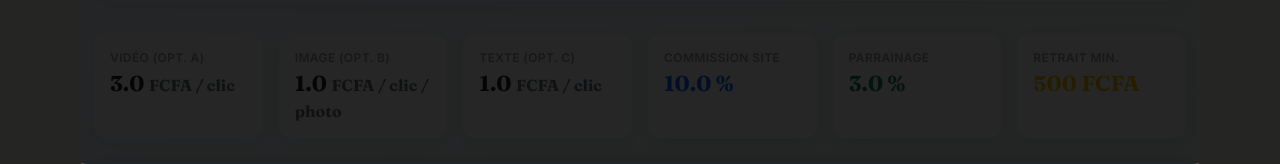
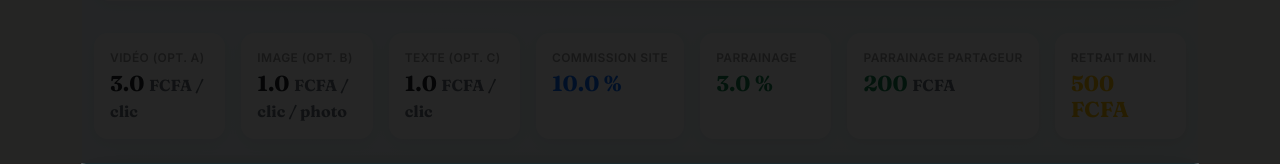
Before and after one commit to Mod617/Pubwek, a Flask app: page /admin/settings in a window 1280 px wide. Shown: the part 264-428 px from the top of the page. Run offline with Flask 3, Linux system fonts and the light colour scheme; the visitor is signed in with stand-in values (Sample User, id 1); data comes from the database, SQL or seed files in the repository; parts of the project's set-up code (start-up, migrations or seed data) failed here and were passed over; some libraries are stand-ins or nearby versions.

Commit message:
Update admin_settings.html

```diff
--- a/templates/admin_settings.html
+++ b/templates/admin_settings.html
@@ -250,6 +250,15 @@
                 </div>
             </div>
         </div>
+        <!-- 🆕 Carte récapitulative : parrainage partageur → partageur -->
+        <div class="col-6 col-md">
+            <div class="card stat-card">
+                <div class="card-body p-3">
+                    <small class="fw-semibold d-block text-truncate">Parrainage Partageur</small>
+                    <h4 class="fw-bold text-success mt-1 mb-0">{{ config.referral_reward_partageur_fixe | int }} <span class="fs-6 text-secondary">FCFA</span></h4>
+                </div>
+            </div>
+        </div>
         <div class="col-12 col-md">
             <div class="card stat-card">
                 <div class="card-body p-3">
@@ -381,7 +390,21 @@
                                 <input type="number" step="0.1" min="0" max="100" class="form-control" id="referral_reward_rate" name="referral_reward_rate" value="{{ config.referral_reward_rate }}" required>
                                 <span class="input-group-text">% d'affiliation</span>
                             </div>
-                            <div class="form-text small">Pourcentage de commission reversé au parrain lors du premier achat de son filleul.</div>
+                            <div class="form-text small">Pourcentage de commission reversé au parrain lors du premier achat de son filleul (parrainage d'un annonceur).</div>
+                        </div>
+
+                        <!-- 🆕 Parrainage partageur → partageur : montant fixe -->
+                        <div class="mb-3">
+                            <label for="referral_reward_partageur_fixe" class="form-label">
+                                Parrainage Partageur → Partageur (FCFA)
+                                <span class="base-rate-note">Montant fixe</span>
+                            </label>
+                            <div class="input-group">
+                                <span class="input-group-text"><i class="bi bi-people"></i></span>
+                                <input type="number" step="1" min="0" class="form-control" id="referral_reward_partageur_fixe" name="referral_reward_partageur_fixe" value="{{ config.referral_reward_partageur_fixe }}" required>
+                                <span class="input-group-text">FCFA</span>
+                            </div>
+                            <div class="form-text small">Montant fixe crédité au parrain dès l'inscription d'un filleul partageur (distinct du % ci-dessus, qui ne concerne que le parrainage d'un annonceur).</div>
                         </div>
                     </div>
 
```
